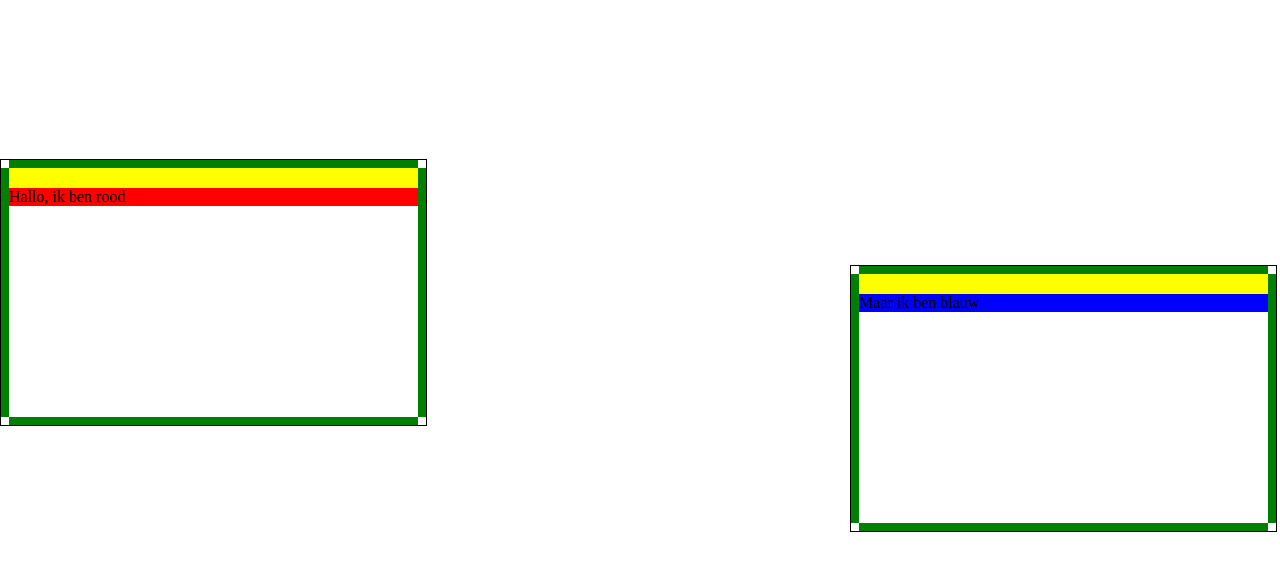
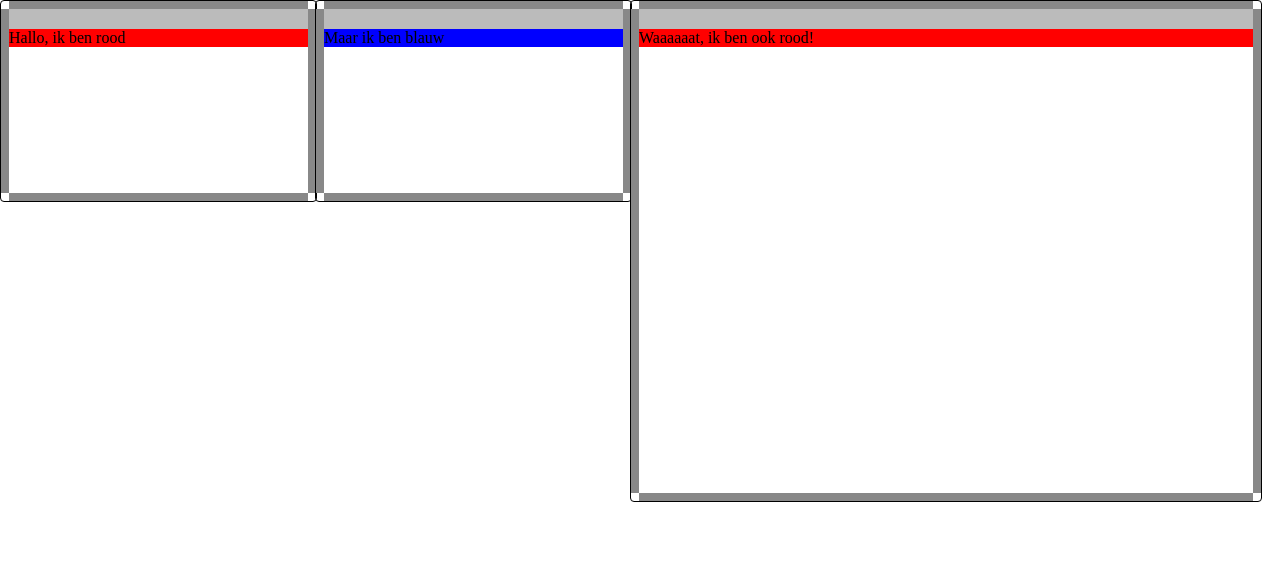
Before and after one commit to JorisWillig/VueHackathon, a Vue app in the folder hackathon/: page / in a window 1280 px wide. Shown: the top 570 px of the page. Built offline with nearby package versions, Linux system fonts and the light colour scheme.

Commit message:
Some cleanup

```diff
--- a/hackathon/src/App.vue
+++ b/hackathon/src/App.vue
@@ -14,17 +14,17 @@ import Dashboard, { DashboardConfig } from '@/components/Dashboard.vue';
 export default class App extends Vue {
 
   dashboardConfig: DashboardConfig = {
-    gridWidth: 15,
-    gridHeight: 15,
+    gridWidth: 60,
+    gridHeight: 40,
     gapSize: 8,
     tiles: [
       {
         tileConfig: {
           id: "tile1",
-          width: 5,
-          height: 5,
+          width: 15,
+          height: 10,
           xPos: 0,
-          yPos: 3,
+          yPos: 0,
         },
         contentComponent: "Red",
         contentData: "Hallo, ik ben rood"
@@ -32,14 +32,25 @@ export default class App extends Vue {
       {
         tileConfig: {
           id: "tile2",
-          width: 5,
-          height: 5,
-          xPos: 10,
-          yPos: 5,
+          width: 15,
+          height: 10,
+          xPos: 15,
+          yPos: 0,
         },
         contentComponent: "Blue",
         contentData: "Maar ik ben blauw"
-      }
+      },
+      {
+        tileConfig: {
+          id: "tile1",
+          width: 30,
+          height: 25,
+          xPos: 30,
+          yPos: 0,
+        },
+        contentComponent: "Red",
+        contentData: "Waaaaaat, ik ben ook rood!"
+      },
     ],
   }
 }
--- a/hackathon/src/components/Tile.vue
+++ b/hackathon/src/components/Tile.vue
@@ -121,6 +121,7 @@ export default class Tile extends Vue {
 .tile {
   position: absolute;
   border: 1px solid black;
+  border-radius: 4px;
 
   .tile-inner {
     position: relative;
@@ -129,7 +130,7 @@ export default class Tile extends Vue {
 
     .handle {
       position: absolute;
-      background-color: green;
+      background-color: #888;
     }
     .top-handle, .bottom-handle {
         width: calc(100% - 16px);
@@ -165,7 +166,7 @@ export default class Tile extends Vue {
 .header {
   width: 100%;
   height: 20px;
-  background-color: Yellow;
+  background-color: #BBB;
 
   cursor: move;
 }
```
